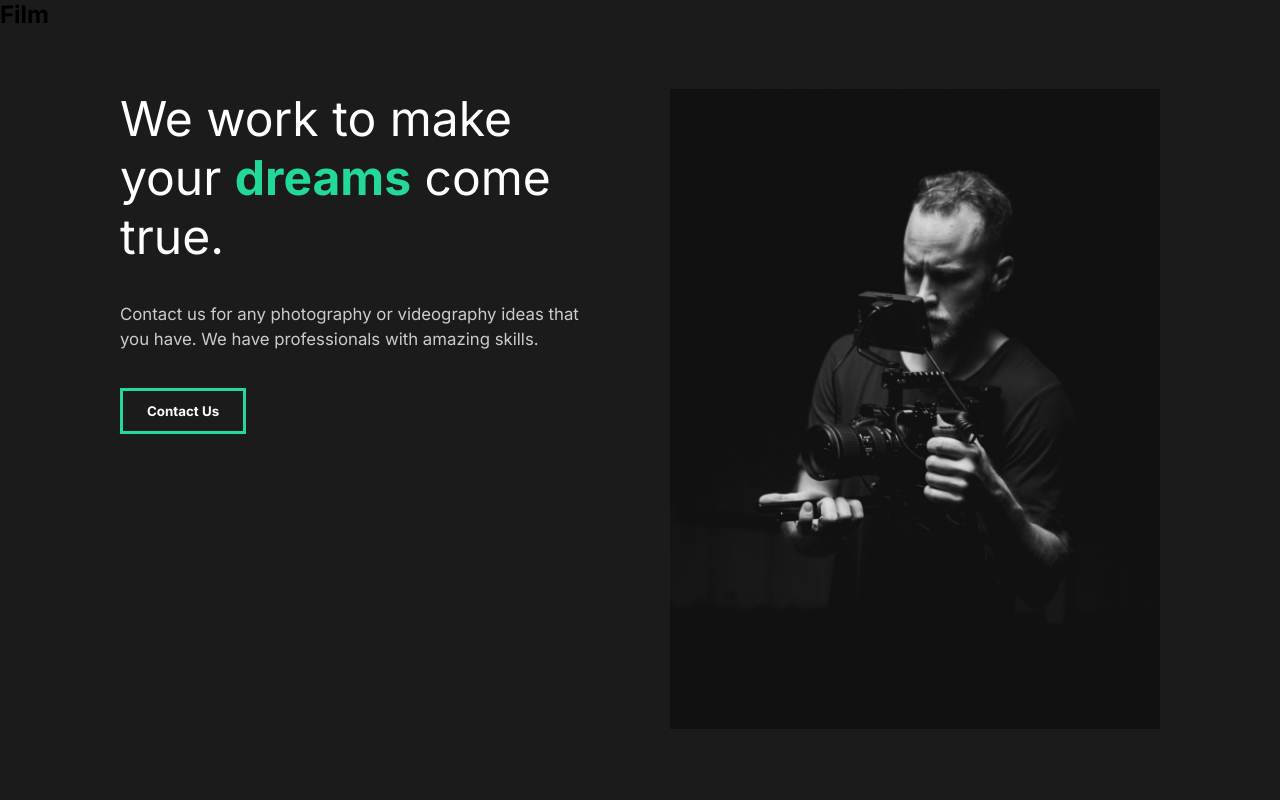
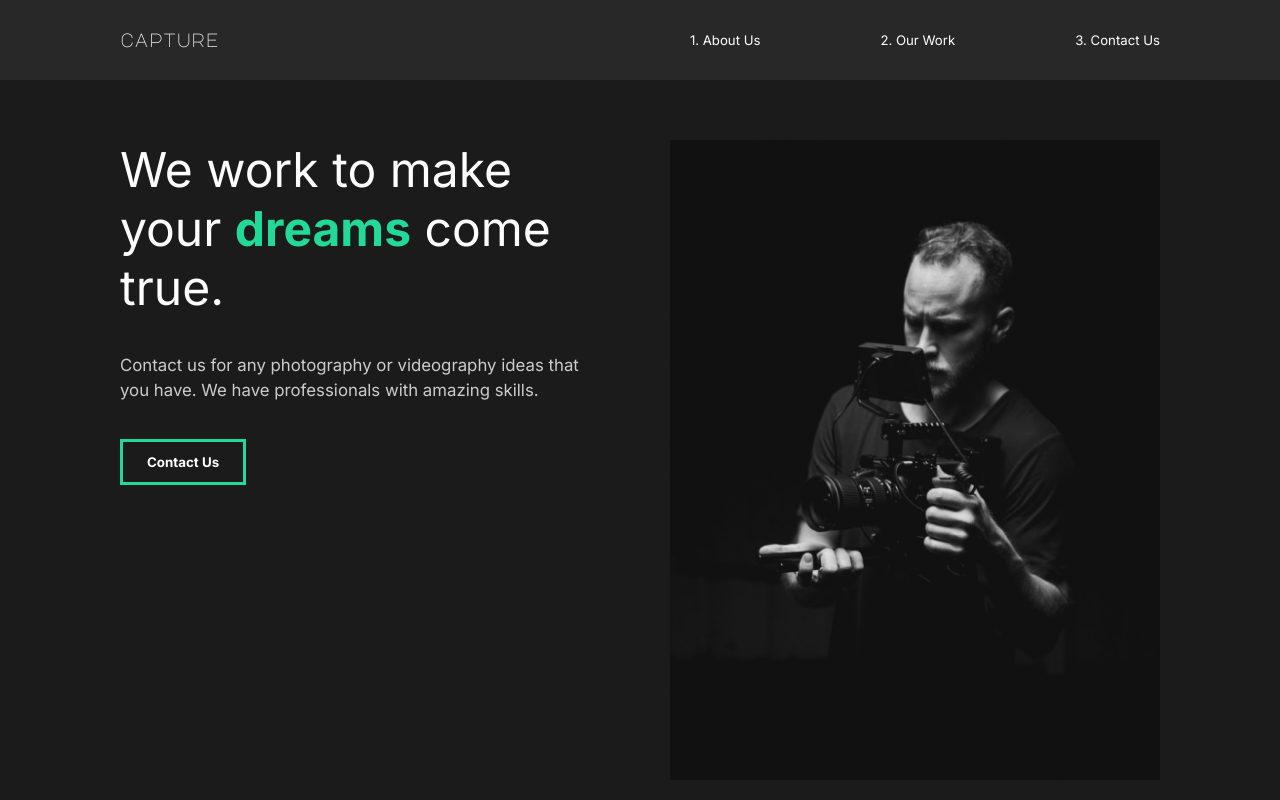
Before and after one commit to mvmarco/react-capturing, a React (Create React App) app: page / in a window 1280 px wide. Shown: the top 800 px of the page. Built offline with nearby package versions, Linux system fonts and the light colour scheme.

Commit message:
styling faq section

```diff
--- a/src/App.js
+++ b/src/App.js
@@ -1,11 +1,12 @@
 // import components
 import AboutUs from './pages/AboutUs';
+import Nav from "./components/Nav";
 // import global style
 import GlobalStyle from './components/GlobalStyle';
 function App() {
   return (
     <div className="App">
-      <h1>Film</h1>
+      <Nav />
       <GlobalStyle />
       <AboutUs />
     </div>
--- /dev/null
+++ b/src/components/Nav.js
@@ -0,0 +1,54 @@
+// import styled components
+import styled from 'styled-components'
+const Nav = () => {
+  return (
+    <StyledNav>
+      <h1>
+        <a id="logo" href="#"> capture</a>
+      </h1>
+      <ul>
+        <li>
+          <a href="#"> 1. About Us </a>
+        </li>
+        <li>
+          <a href="#"> 2. Our Work </a>
+        </li>
+        <li>
+          <a href="#"> 3. Contact Us </a>
+        </li>
+      </ul>
+    </StyledNav>
+  );
+}
+
+// styles with different name so does not collide with the element
+const StyledNav = styled.nav`
+  min-height: 10vh;
+  display: flex;
+  margin: auto;
+  justify-content: space-between;
+  align-items: center;
+  padding: 1rem 10rem;
+  background: #282828;
+  position: sticky;
+  top: 0;
+  a {
+    color: white;
+    text-decoration: none;
+  }
+  ul {
+    display: flex;
+    list-style: none;
+  }
+  #logo {
+    font-size: 1.6rem;
+    font-family: "Major Mono Display", monospace;
+    font-weight: lighter;
+  }
+  li {
+    padding-left: 10rem;
+    position: relative;
+  }
+`;
+
+export default Nav;
```
